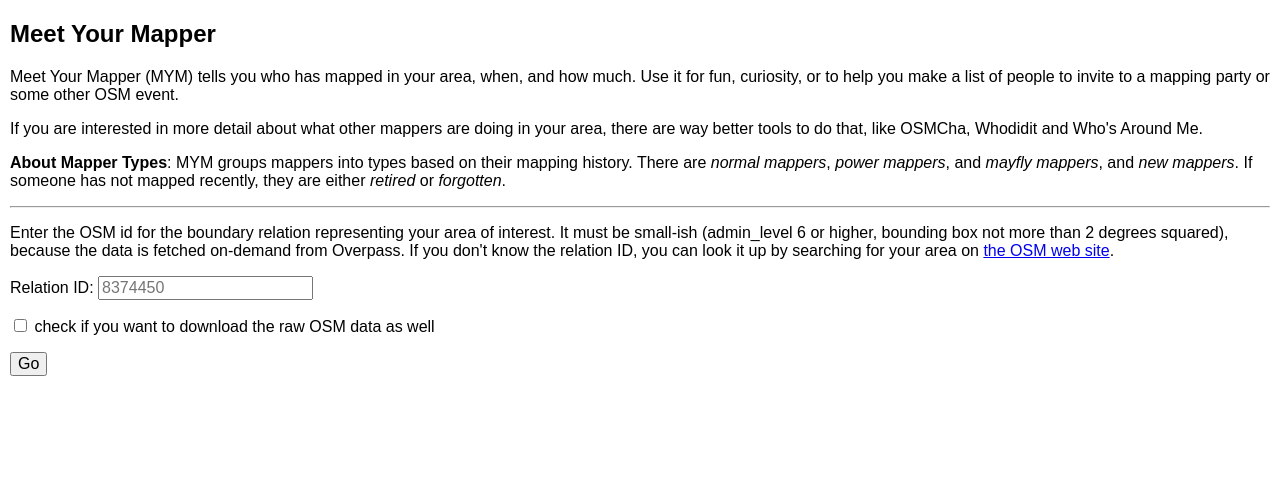
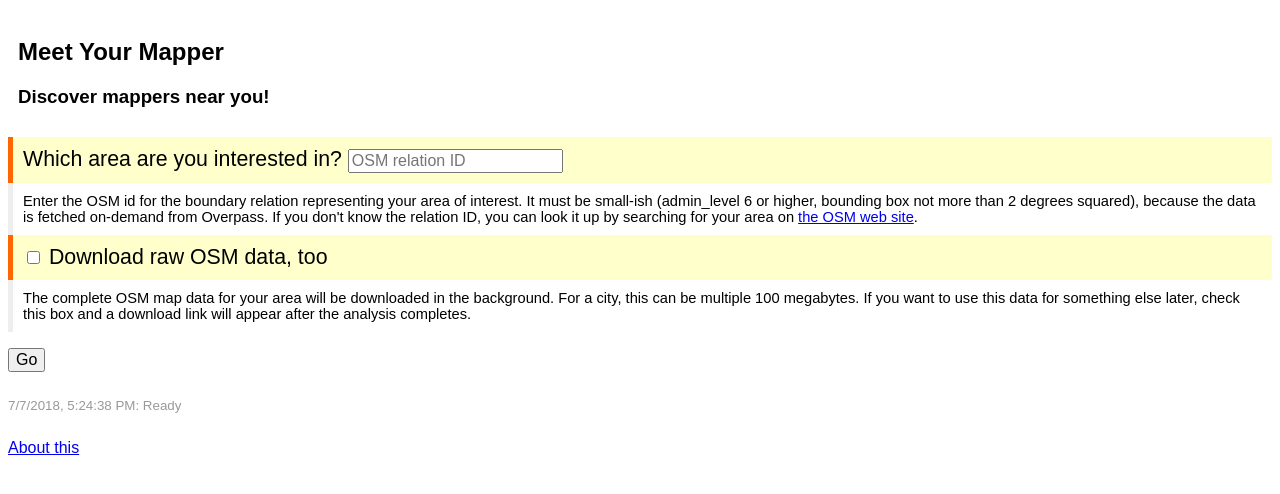
Before and after one commit to mvexel/meetyourmappers, a Flask app: page / in a window 1280 px wide. Shown: the top 494 px of the page. Run offline with Flask 2, Linux system fonts and the light colour scheme.

Commit message:
cleaning up design

```diff
--- a/meetyourmappers/static/site.css
+++ b/meetyourmappers/static/site.css
@@ -1,6 +1,5 @@
 body {
 	font-family: sans-serif;
-	margin: 10px;
 }
 
 input, button {
@@ -26,3 +25,24 @@
 #download {
 	display: none;
 }
+
+#about {
+}
+
+.title {
+	padding: 10px;
+/*	background-color: #eee;*/
+}
+
+.userinput {
+	padding: 10px;
+	background-color: #ffc;
+	font-size: 16pt;
+	border-left: 5px solid #f60;
+}
+
+.explain {
+	font-size: 11pt;
+	padding:10px;
+	border-left: 5px solid #eee;
+}
--- a/meetyourmappers/static/site.js
+++ b/meetyourmappers/static/site.js
@@ -4,6 +4,8 @@
 var relation_id
 var message_queue = []
 var totals
+var t = $("#results")
+var download_flag = false
 
 function tag_with_osmid(strings, osm_id) {
 	return strings[0] + osm_id + strings[1]
@@ -26,13 +28,24 @@
 	for (i = 0; i < message_queue.length; i++) {
 		let elem = $('<div />').text(message_queue[i].message)
 		if (message_queue[i].is_error) {
-			elem.css('color', 'red');
+			elem.css('color', 'red')
 			elem.appendTo('#messages')
 			$("#startover").show()
 			throw "uh oh"
 		}
   		elem.appendTo('#messages')
 	}
+}
+
+function init() {
+	$("#startover").hide()
+	$("#submit").prop('disabled', false)
+	$("#relation_id").prop('disabled', false)
+	$("#save_osmdata").prop('disabled', false)
+	t.DataTable().clear().destroy()
+	t.hide()
+	message_queue = []
+	msg("Ready")
 }
 
 function calculate_magic(user, first, last) {
@@ -53,7 +66,7 @@
 	return magic.trim()
 }
 
-function make_table(data, table_elem) {
+function make_table(data) {
 	for (user in data) {
 		let u = data[user]
 		let f = new Date(u.f)
@@ -76,36 +89,37 @@
 			l.toLocaleDateString() +
 			'<td>' +
 			m
-		table_elem.find("tbody:last").append(row)
+		t.find("tbody:last").append(row)
 	}
 }
 
 function display_result(data) {
 	totals = data.totals
 	totals["days"] = Math.ceil((new Date(totals.l) - new Date(totals.f)) / (1000 * 60 * 60 * 24)) // in days
-	var table = $("#results")
-	make_table(data.users, table)
-	table.show().DataTable({
-		"order": [[6,"desc"]],
+	make_table(data.users)
+	t.show().DataTable({
+		"order": [[5,"desc"]],
 	})
-	console.log(data.file)
-	$("#download").attr("href", data.file).show()
+	// console.log(data.file)
+	if (download_flag) $("#download").attr("href", data.file).show()
 	$("#startover").show()
 	msg("Done.")
 }
 
 function process_download(data) {
 	if (data)
-		msg(to_mb(data.size) + ' MB downloaded')
+		msg(to_mb(data.size) + ' MB downloaded, processing...')
 	else
 		msg("loading local data")
 	$.ajax("/process?download=" + ($("#save_osmdata").prop("checked") ? 1 : 0), {
-		success: display_result
+		success: display_result,
+		error: function(jqXHR, textStatus, errorThrown) { msg("data processing failed", is_error=true) }
 	})
 }
 
 function process_relation_meta(data) {
 	let rel = data.elements[0]
+	download_flag = $("#save_osmdata").prop("checked")
 	if (!rel)
 		msg("no relation found with that ID", is_error=true)
 	else if (!("admin_level" in rel.tags))
@@ -120,7 +134,8 @@
 		else
 			msg("getting OSM data")
 			$.ajax("/retrieve/" + relation_id, {
-				success: process_download
+				success: process_download,
+				error: function(jqXHR, textStatus, errorThrown) { msg("data retrieval failed", is_error=true) }
 			})
 	}
 }
@@ -138,5 +153,6 @@
 			method: "POST",
 			data: tag_with_osmid`[out:json];relation(${ relation_id });out bb meta;`,
 			success: process_relation_meta,
+			error: function() { msg("metadata retrieval failed", is_error=true) }
 		})
 }
--- /dev/null
+++ b/meetyourmappers/templates/base.html
@@ -0,0 +1,16 @@
+<!DOCTYPE html>
+<html>
+<head>
+	<meta name="viewport" content="width=device-width, initial-scale=1">
+	<title>Meet Your Mapper</title>
+	<link rel="stylesheet" type="text/css" href="{{url_for('static', filename='site.css') }}">
+	<link rel="stylesheet" type="text/css" href="{{url_for('static', filename='DataTables/datatables.min.css') }}"/>
+</head>
+<body>
+	<div class="title">
+		<h2>Meet Your Mapper</h2>
+		<h3>Discover mappers near you!</h3>
+	</div>
+	{% block content %}{% endblock %}
+</body>
+</html>
--- a/meetyourmappers/templates/index.html
+++ b/meetyourmappers/templates/index.html
@@ -1,29 +1,23 @@
-<!DOCTYPE html>
-<html>
-<head>
-	<meta name="viewport" content="width=device-width, initial-scale=1">
-	<title>Meet Your Mapper</title>
-	<link rel="stylesheet" type="text/css" href="{{url_for('static', filename='site.css') }}">
-	<link rel="stylesheet" type="text/css" href="{{url_for('static', filename='DataTables/datatables.min.css') }}"/>
-</head>
-<body>
-	<h2>Meet Your Mapper</h2>
-	Meet Your Mapper (MYM) tells you who has mapped in your area, when, and how much. Use it for fun, curiosity, or to help you make a list of people to  invite to a mapping party or some other OSM event.
-	<p>If you are interested in more detail about what other mappers are doing in your area, there are way better tools to do that, like OSMCha, Whodidit and Who's Around Me.
-	<p><strong>About Mapper Types</strong>: MYM groups mappers into types based on their mapping history. There are <em>normal mappers</em>, <em>power mappers</em>, and <em>mayfly mappers</em>, and <em>new mappers</em>. If someone has not mapped recently, they are either <em>retired</em> or <em>forgotten</em>.
-	<hr>
-	<p>Enter the OSM id for the boundary relation representing your area of interest. It must be small-ish (admin_level 6 or higher, bounding box not more than 2 degrees squared), because the data is fetched on-demand from Overpass. If you don't know the relation ID, you can look it up by searching for your area on <a target="new" href="https://osm.org">the OSM web site</a>.</p>
-	<p>
-		Relation ID: <input type="text" placeholder="8374450" id="relation_id">
-	<p>
-		<input type="checkbox" id="save_osmdata"> check if you want to download the raw OSM data as well <a id="download" href="/"">Download OSM data</a>
-
+{% extends "base.html" %}
+{% block content %}
+	<div class="userinput">
+		Which area are you interested in? <input type="text" placeholder="OSM relation ID" id="relation_id">
+	</div>
+	<div class="explain">
+		Enter the OSM id for the boundary relation representing your area of interest. It must be small-ish (admin_level 6 or higher, bounding box not more than 2 degrees squared), because the data is fetched on-demand from Overpass. If you don't know the relation ID, you can look it up by searching for your area on <a target="new" href="https://osm.org">the OSM web site</a>.
+	</div>
+	<div class="userinput">
+		<input type="checkbox" id="save_osmdata"> Download raw OSM data, too <a id="download" href="/"">Download OSM data</a>
+	</div>
+	<div class="explain">
+		The complete OSM map data for your area will be downloaded in the background. For a city, this can be multiple 100 megabytes. If you want to use this data for something else later, check this box and a download link will appear after the analysis completes.
+	</div>
 	<p>
 		<input type="button" value="Go" id="submit" onclick=get_relation_meta()>
 		{% if debug %}
 		<input type="button" value="Debug (test data)" onclick=process_download()>
 		{% endif %}
-		<a id="startover" href="/"">Start over</a>
+		<input type="button" value="Start over" id="startover" onclick=init()>
 	</p>
 	</form>
 	<div id="messages"></div>
@@ -38,8 +32,9 @@
 	</thead>
 	<tbody>
 	</tbody></table>
+	<p><a href="{{ url_for('about')}}">About this</a></p>
 	<script type=text/javascript src="{{url_for('static', filename='jquery-3.3.1.min.js') }}"></script>
 	<script type="text/javascript" src="{{url_for('static', filename='DataTables/datatables.min.js') }}"></script>
 	<script type=text/javascript src="{{url_for('static', filename='site.js') }}"></script>
-</body>
-</html>
+	<script type="text/javascript">init()</script>
+{% endblock %}
--- a/meetyourmappers/views.py
+++ b/meetyourmappers/views.py
@@ -21,6 +21,11 @@
 		session['osm_file_path'] = 'testdata/Buncombe.xml'
 	return render_template('index.html', debug=app.debug)
 
+@app.route('/about', methods=['get'])
+def about():
+	return render_template('about.html', debug=app.debug)
+
+
 @app.route('/retrieve/<relation_id>', methods=['get'])
 def get_area(relation_id):
 	session['osm_file_path'] = os.path.join(tempfile.gettempdir(), session['uid'] + '.xml')
@@ -38,6 +43,7 @@
 @app.route('/process', methods=['get'])
 def process_result():
 	saved_file_path = ""
+	download_filename = ""
 	save_for_download = request.args.get('download') == '1'
 	h = osm.UserHandler()
 	h.apply_file(session['osm_file_path'])
```
Also changed, not shown: meetyourmappers/templates/about.html (added, +8 -0 lines), 1 other file.
